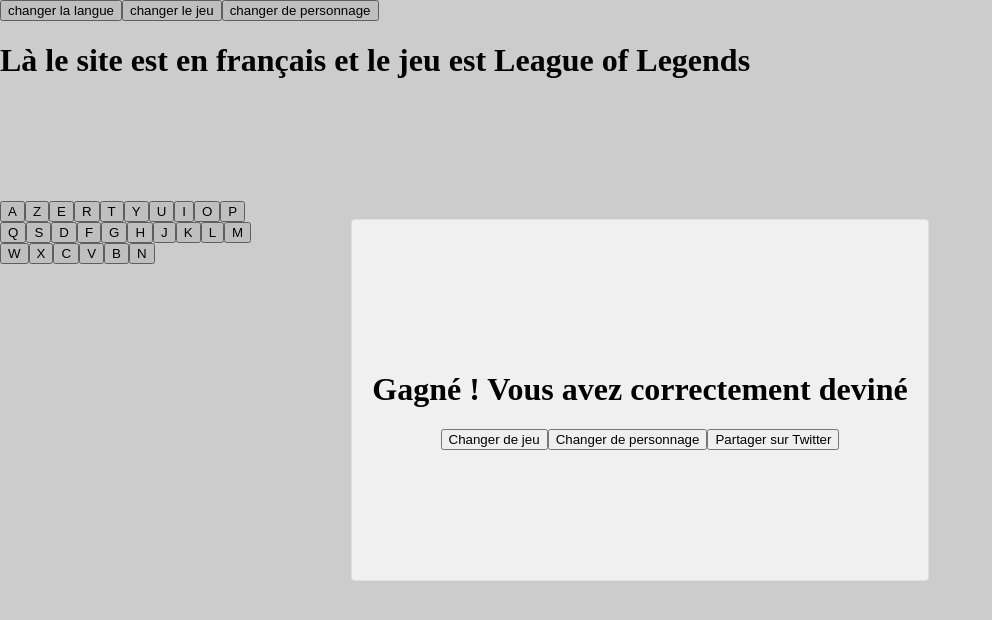
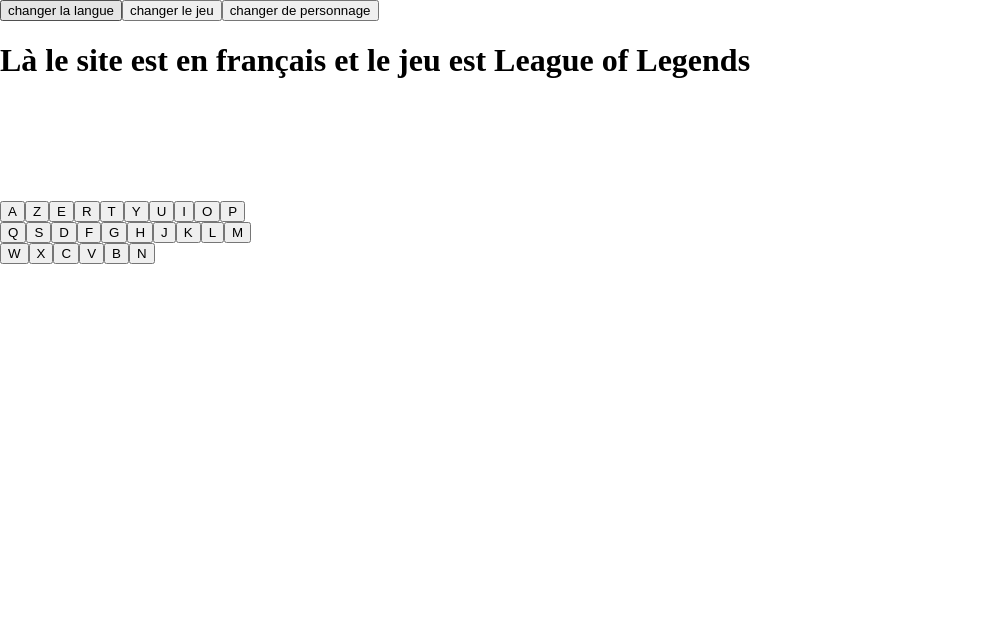
Before and after one commit to antoineswg/Bait-Ping, a React (Vite) app: page / in a window 1280 px wide. Shown: the top 620 px of the page, without its empty margins (0-992 px from the left). Built offline with nearby package versions, Linux system fonts and the light colour scheme.

Commit message:
fixed some minor bugs

```diff
--- a/src/components/EndScreen.jsx
+++ b/src/components/EndScreen.jsx
@@ -30,7 +30,7 @@
     }
 
 
-    const twitterContent = `${language === "fr" ? "Je viens de trouver le nom d'un" : "I just found the name of a"}${locale === "lol" && language === "en" ? "" : "n"}${locale === "lol" ? " champion " : " agent "}${language === "fr" ? "de " : "from "}${locale === "lol" ? "League of Legends " : "Valorant "}${errors === 0 ? (language === "fr" ? "en ne faisant aucune erreur sur Bait Ping !" : "without a single mistake on Bait Ping !") : errors === 1 ? (language === "fr" ? "en seulement 1 erreur sur Bait Ping" : "in just 1 mistake on Bait Ping") : (language === "fr" ? "en faisant " + errors + " erreurs sur Bait Ping" : "with " + errors + " mistakes on Bait Ping")}`;
+    const twitterContent = `${language === "fr" ? "Je viens de trouver le nom d'un" : "I just found the name of a"}${locale !== "lol" && language === "en" ? "n" : ""}${locale === "lol" ? " champion " : " agent "}${language === "fr" ? "de " : "from "}${locale === "lol" ? "League of Legends " : "Valorant "}${errors === 0 ? (language === "fr" ? "en ne faisant aucune erreur sur Bait Ping !" : "without a single mistake on Bait Ping !") : errors === 1 ? (language === "fr" ? "en seulement 1 erreur sur Bait Ping" : "in just 1 mistake on Bait Ping") : (language === "fr" ? "en faisant " + errors + " erreurs sur Bait Ping" : "with " + errors + " mistakes on Bait Ping")}`;
 
     function shareTwitter() {
         const tweet = 'https://twitter.com/intent/tweet?text='+ twitterContent;
--- a/src/components/Guess.jsx
+++ b/src/components/Guess.jsx
@@ -8,7 +8,7 @@
             .filter(letter => /[a-zA-Z]/.test(letter))
             .every(letter => guesses.includes(letter.toUpperCase()));
 
-        if (allLettersGuessed) {
+        if (allLettersGuessed && word.length !== 0) {
             setWOrL('win');
         }
 
```
